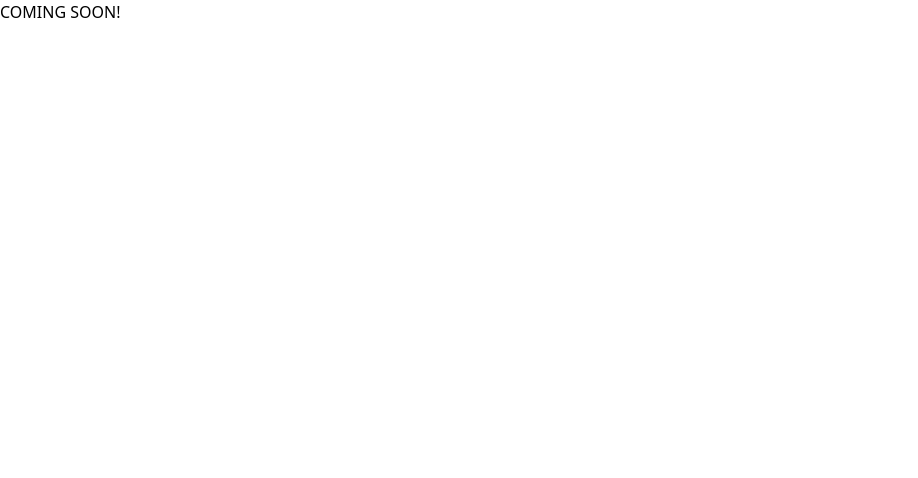
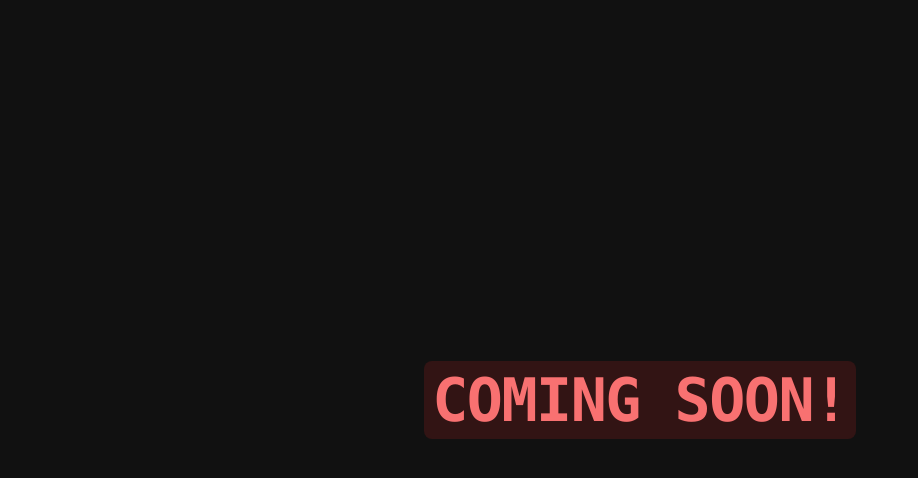
Before and after one commit to AADevelops/personal-portfolio, a React (Vite) app: page / in a window 1280 px wide. Shown: the top 478 px of the page, without its empty margins (0-918 px from the left). Built offline with nearby package versions, Linux system fonts and the light colour scheme.

Commit message:
Created coming soon landing page.

```diff
--- a/src/App.tsx
+++ b/src/App.tsx
@@ -1,9 +1,11 @@
+import "./index.css";
 import "./App.css";
+import ComingSoon from "./pages/ComingSoon.tsx";
 
 function App() {
   return (
     <>
-      <h1>COMING SOON!</h1>
+      <ComingSoon />
     </>
   );
 }
--- /dev/null
+++ b/src/pages/ComingSoon.tsx
@@ -0,0 +1,13 @@
+function ComingSoon() {
+  return (
+    <div className="min-h-screen bg-[#111111] font-mono flex flex-col items-center justify-center">
+      <h1 className="text-6xl font-semibold tracking-tight">
+        <span className="rounded-lg bg-red-900/30 text-red-400 px-2 py-1">
+          COMING SOON!
+        </span>
+      </h1>
+    </div>
+  );
+}
+
+export default ComingSoon;
```
Also changed, not shown: src/main.tsx (+6 -6 lines).
